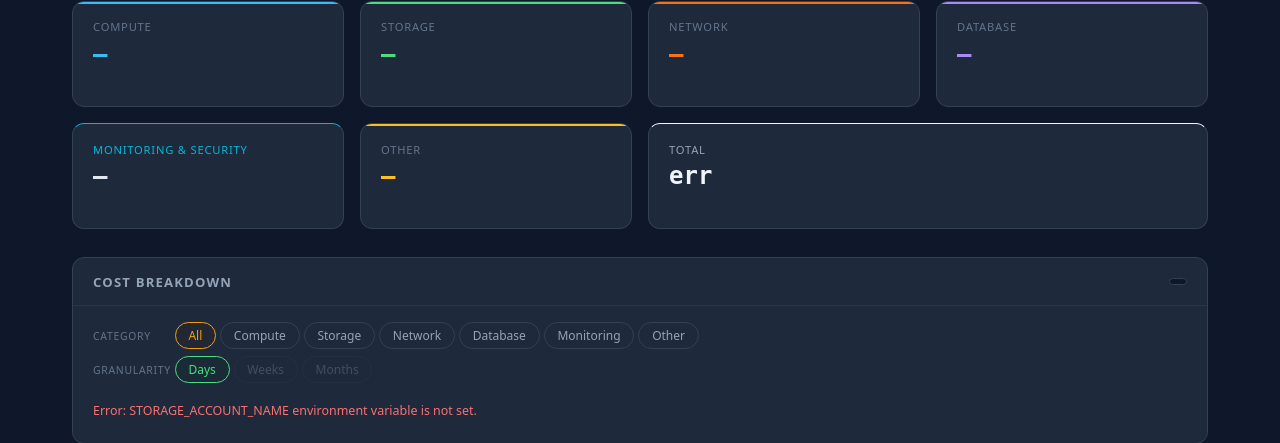
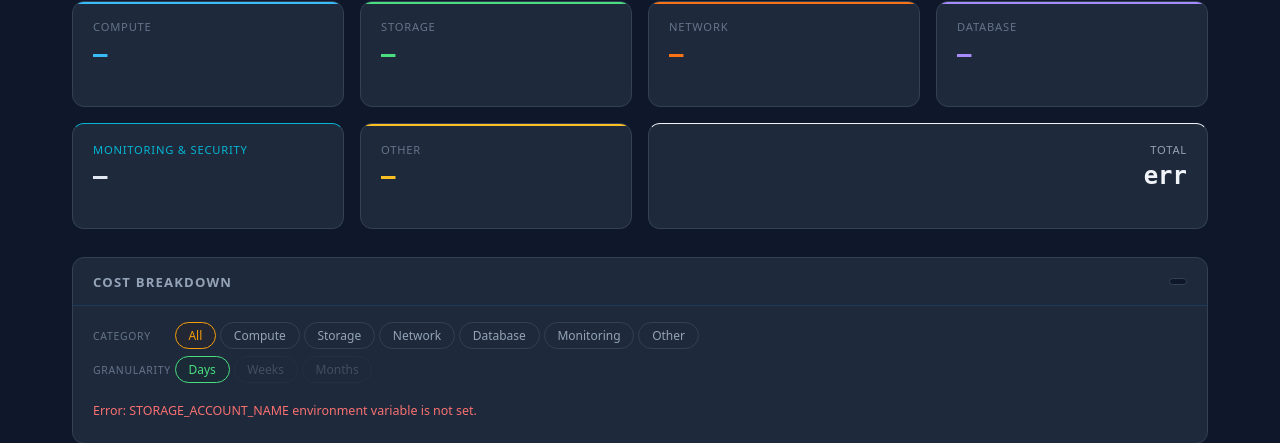
Before and after one commit to mysak7/azure-penny, a FastAPI app: page / in a window 1280 px wide. Shown: the part 182-625 px from the top of the page. Run offline with FastAPI, Linux system fonts and the light colour scheme; data that the repository does not hold is empty.

Commit message:
style: align total card text to the right

```diff
--- a/templates/dashboard.html
+++ b/templates/dashboard.html
@@ -36,7 +36,7 @@
 
     /* Summary KPI row */
     .summary-row { display: grid; grid-template-columns: repeat(4, 1fr); gap: 1rem; margin-bottom: 1.75rem; }
-    .summary-card.total-card { grid-column: span 2; }
+    .summary-card.total-card { grid-column: span 2; text-align: right; }
     @media (max-width: 1100px) { .summary-row { grid-template-columns: repeat(3, 1fr); } .summary-card.total-card { grid-column: span 1; } }
     @media (max-width: 600px)  { .summary-row { grid-template-columns: repeat(2, 1fr); } }
     @media (max-width: 380px)  { .summary-row { grid-template-columns: 1fr; } }
```
